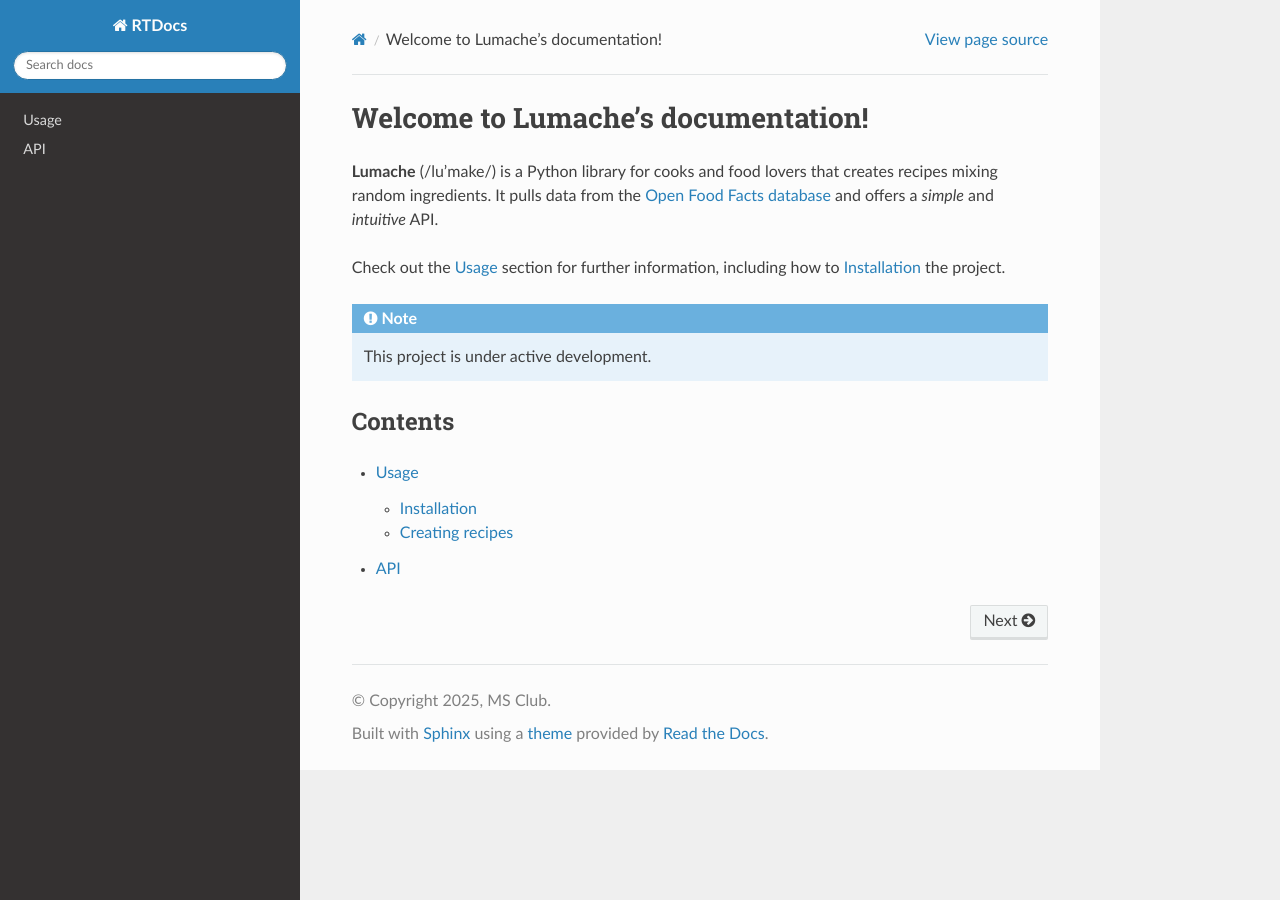
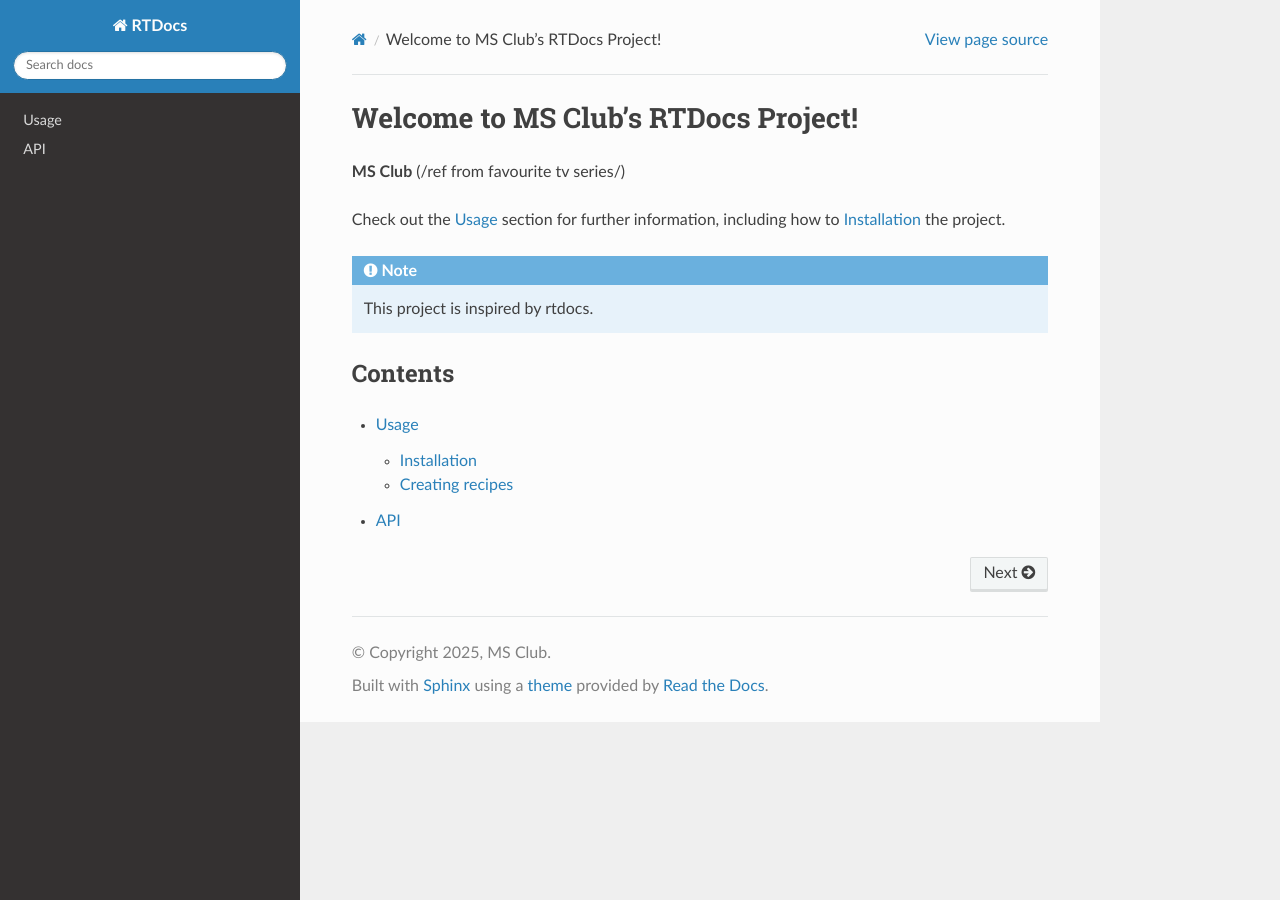
Before and after one commit to msclub/msclub.github.io, a Sphinx documentation site: the page built from docs/source/index.rst, in a window 1280 px wide. Built offline with Sphinx 7.4.7 and the Read the Docs theme 3.1.0, drawn with Linux system fonts in a browser that asks for light colours.

Commit message:
Update index.rst

```diff
--- a/docs/source/index.rst
+++ b/docs/source/index.rst
@@ -1,17 +1,14 @@
-Welcome to Lumache's documentation!
+Welcome to MS Club's RTDocs Project!
 ===================================
 
-**Lumache** (/lu'make/) is a Python library for cooks and food lovers
-that creates recipes mixing random ingredients.
-It pulls data from the `Open Food Facts database <https://world.openfoodfacts.org/>`_
-and offers a *simple* and *intuitive* API.
+**MS Club** (/ref from favourite tv series/)
 
 Check out the :doc:`usage` section for further information, including
 how to :ref:`installation` the project.
 
 .. note::
 
-   This project is under active development.
+   This project is inspired by rtdocs.
 
 Contents
 --------
```
